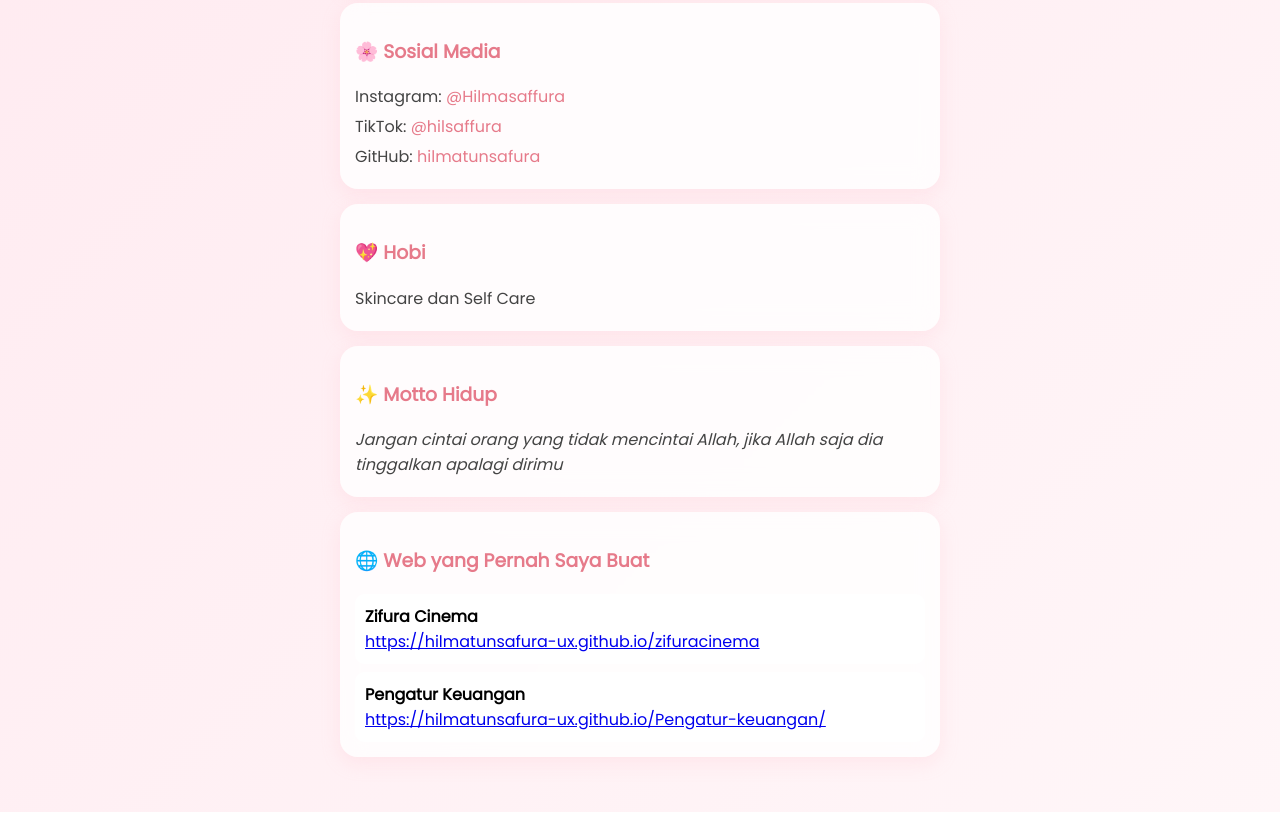
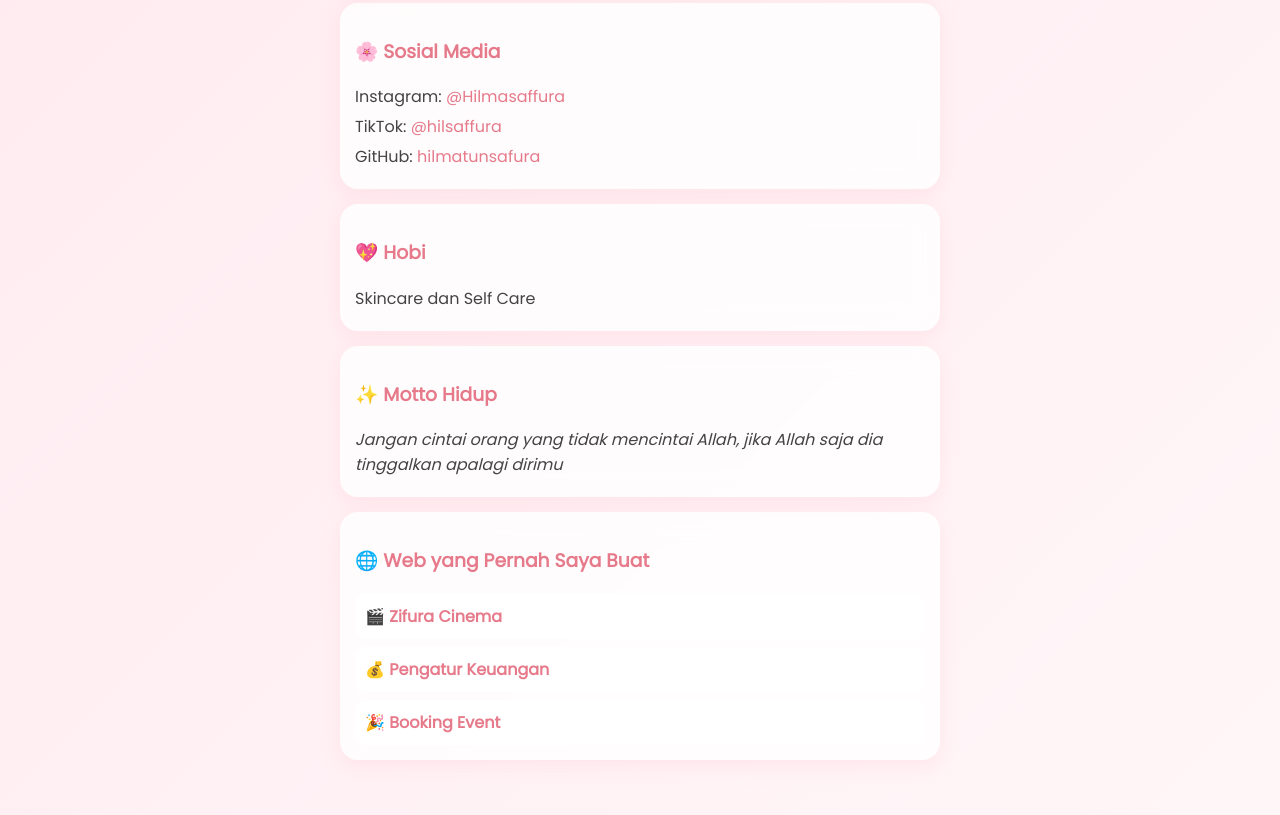
Before and after one commit to hilmatunsafura-ux/profile, a plain HTML site: page index.html in a window 1280 px wide. Shown: the part 1509-2324 px from the top of the page. Drawn offline with Linux system fonts and the light colour scheme.

Commit message:
Update index.html

```diff
--- a/index.html
+++ b/index.html
@@ -69,6 +69,18 @@ p {
     padding: 10px;
     border-radius: 10px;
     margin-top: 8px;
+}
+
+.project a{
+    text-decoration:none;
+    color:#e67a8a;
+    font-weight:600;
+    display:block;
+    font-size:16px;
+}
+
+.project a:hover{
+    color:#d65f73;
 }
 </style>
 </head>
@@ -158,16 +170,20 @@ GitHub:
 <h3>🌐 Web yang Pernah Saya Buat</h3>
 
 <div class="project">
-<b>Zifura Cinema</b><br>
 <a href="https://hilmatunsafura-ux.github.io/zifuracinema" target="_blank">
-https://hilmatunsafura-ux.github.io/zifuracinema
+🎬 Zifura Cinema
 </a>
 </div>
 
 <div class="project">
-<b>Pengatur Keuangan</b><br>
 <a href="https://hilmatunsafura-ux.github.io/Pengatur-keuangan/" target="_blank">
-https://hilmatunsafura-ux.github.io/Pengatur-keuangan/
+💰 Pengatur Keuangan
+</a>
+</div>
+
+<div class="project">
+<a href="https://rahmatulzikra34-debug.github.io/booking-event/" target="_blank">
+🎉 Booking Event
 </a>
 </div>
 
```
